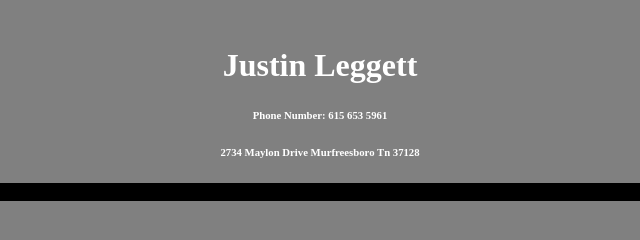
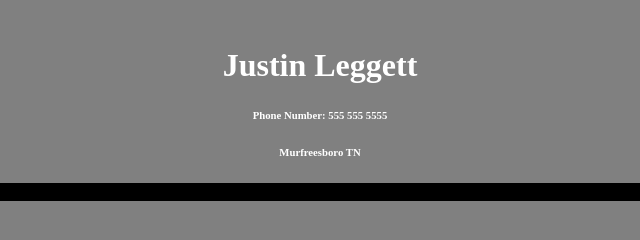
Before and after one commit to justinal64/bio, a plain HTML site: page contact.html in a window 1280 px wide. Shown: the full height of the page, 332-972 px from the left. Drawn offline with Linux system fonts and the light colour scheme.

Commit message:
removing unwanted info

```diff
--- a/contact.html
+++ b/contact.html
@@ -11,8 +11,8 @@
 	</nav>
 
 	<h1>Justin Leggett</h1>
-	<h6>Phone Number: 615 653 5961</h6>
-	<h6>2734 Maylon Drive Murfreesboro Tn 37128</h6>
+	<h6>Phone Number: 555 555 5555</h6>
+	<h6>Murfreesboro TN</h6>
 	<footer>This is my footer</footer>
 </body>
 </html>
```
Also changed, not shown: index.html (+1 -1 lines).
